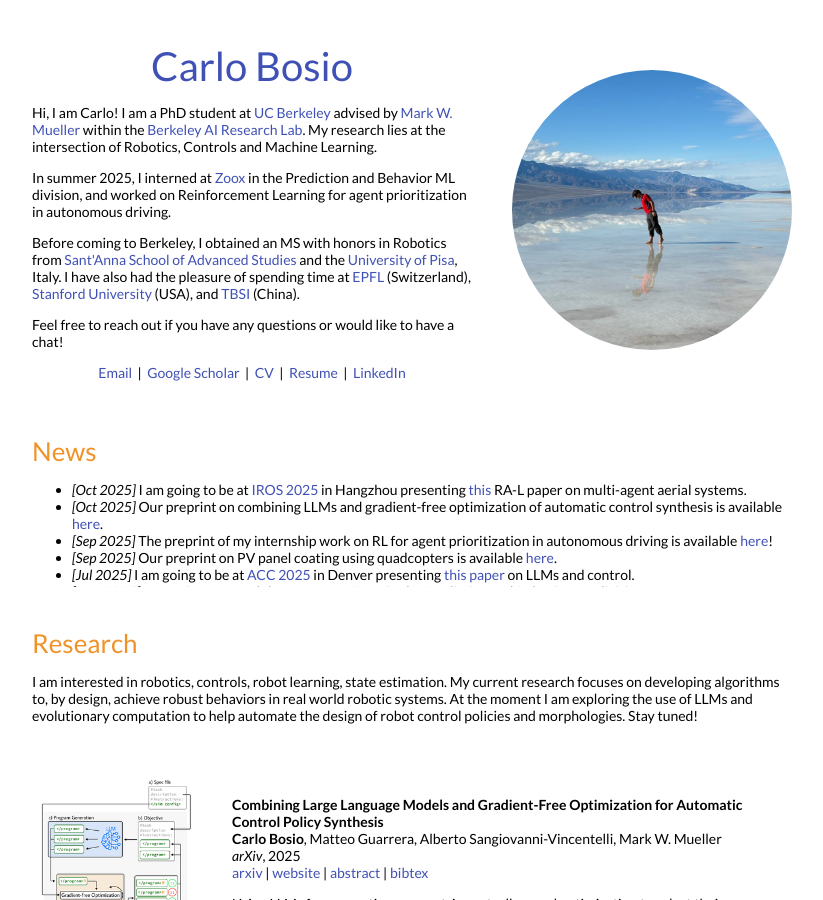
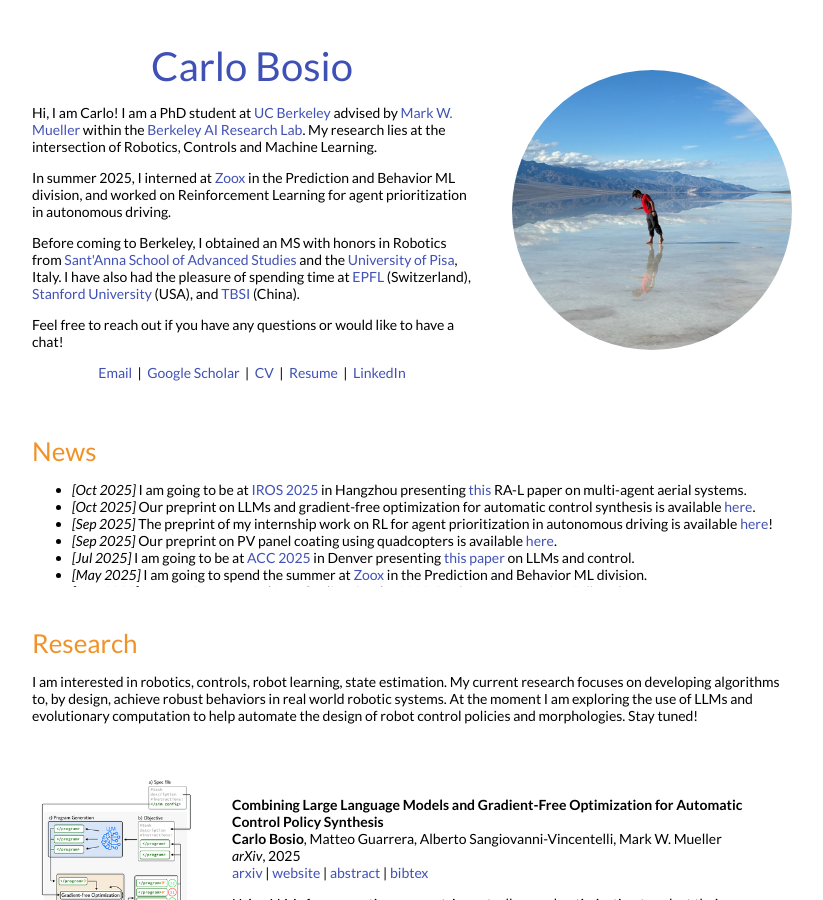
Before and after one commit to carlobosio/carlobosio.github.io, a Jekyll site: the page built from _posts/2025-10-1-colmo.markdown, in a window 1280 px wide and 900 px high. Shown: the whole window, without its empty margins (228-1051 px from the left). Built offline with Jekyll 4.4.1, drawn with Linux system fonts in a browser that asks for light colours.

Commit message:
making colmo news one line

```diff
--- a/_layouts/default.html
+++ b/_layouts/default.html
@@ -77,7 +77,7 @@
               <div style="height:120px;padding:0%;width:100%;border:0px;overflow:auto;vertical-align:middle">
                 <ul class = "list">
                   <li><em>[Oct 2025]</em> I am going to be at <a href="https://www.iros25.org/">IROS 2025</a> in Hangzhou presenting <a href="https://ieeexplore.ieee.org/abstract/document/10909202">this</a> RA-L paper on multi-agent aerial systems.</li>
-                  <li><em>[Oct 2025]</em> Our preprint on combining LLMs and gradient-free optimization of automatic control synthesis is available <a href="https://arxiv.org/abs/2510.00373">here</a>.</li>
+                  <li><em>[Oct 2025]</em> Our preprint on LLMs and gradient-free optimization for automatic control synthesis is available <a href="https://arxiv.org/abs/2510.00373">here</a>.</li>
                   <li><em>[Sep 2025]</em> The preprint of my internship work on RL for agent prioritization in autonomous driving is available <a href="https://arxiv.org/abs/2509.19789">here</a>!</li>
                   <li><em>[Sep 2025]</em> Our preprint on PV panel coating using quadcopters is available <a href="https://arxiv.org/abs/2509.10979">here</a>.</li>
                   <li><em>[Jul 2025]</em> I am going to be at <a href="https://acc2025.a2c2.org/">ACC 2025</a> in Denver presenting <a href="https://arxiv.org/abs/2410.05406">this paper</a> on LLMs and control.</li>
```
